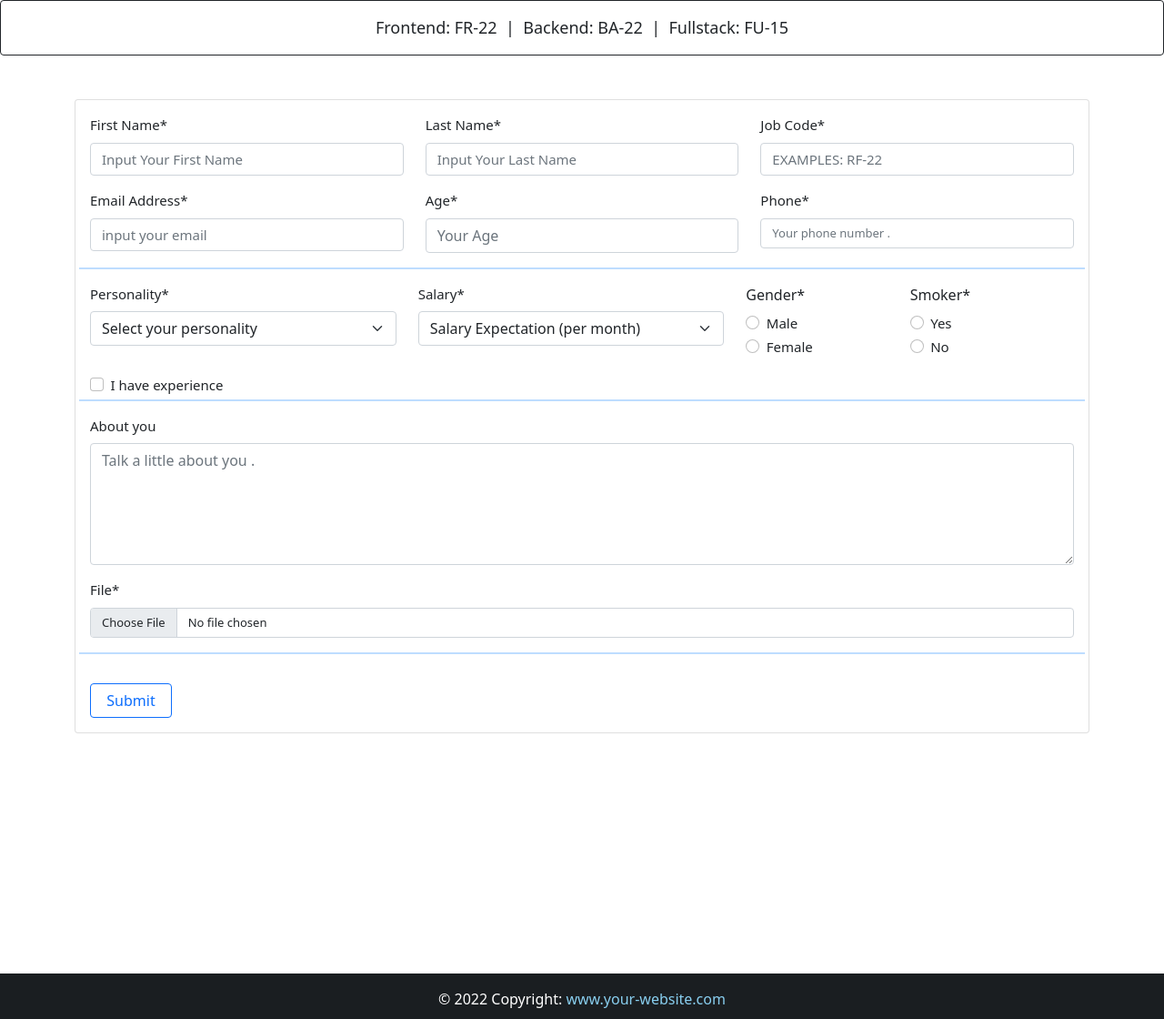
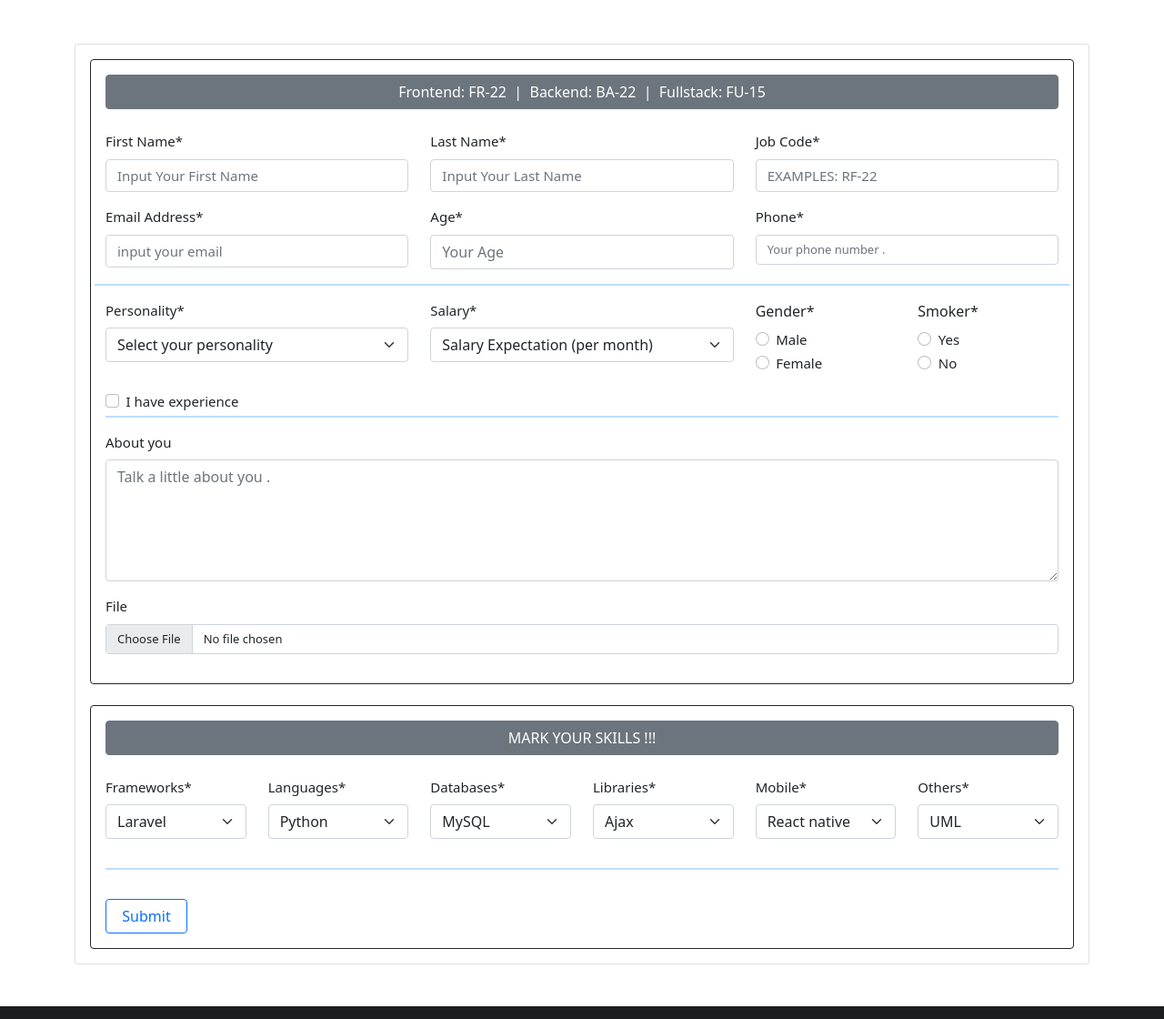
Before and after one commit to LJJain/django_crispy_form, a Django app: page / in a window 1280 px wide. Shown: the part 56-1176 px from the top of the page at 91% size. Run offline with Django 4.2, Linux system fonts and the light colour scheme; some libraries are stand-ins or nearby versions.

Commit message:
method clean

```diff
--- a/app/forms.py
+++ b/app/forms.py
@@ -1,5 +1,6 @@
 from django import forms
 from django.core.validators import RegexValidator
+from django.core.exceptions import ValidationError
 
 from .models import Candidate
 
@@ -20,6 +21,7 @@ class CandidateForm(forms.ModelForm):
         label='First Name', min_length=3, max_length=50,
         validators=[RegexValidator(r'^[a-zA-Z\s-]*$',
         message='Only letters is allowed !')],
+        error_messages= {'required':'First Name Can Not Be Empty !',},
         widget=forms.TextInput(
             attrs={
                 'placeholder': 'Input your First name',
@@ -49,6 +51,7 @@ class CandidateForm(forms.ModelForm):
             attrs={
                 'placeholder':'Examples: RF-22',
                 'style': 'font-size: 15px; text-transform: uppercase',
+                'data-mask': 'AA-00',
             }
         )
     )
@@ -102,7 +105,7 @@ class CandidateForm(forms.ModelForm):
 
     # File (Upload)
     file = forms.FileField(
-        required=True,
+        required=False,
         widget=forms.ClearableFileInput(
             attrs={
                 'style': 'font-size: 13px;'
@@ -146,11 +149,12 @@ class CandidateForm(forms.ModelForm):
         widgets = {
             # Phone
             'phone':forms.TextInput(
-                # attrs={
-                #     'style':'font-size:13px', #CSS
-                #     'placeholder': 'Your phone number .',
-                #     'data-mask':'(00) 0000-0000',
-                # }
+                attrs={
+                    'style':'font-size:13px', #CSS
+                    'placeholder': 'Your phone number .',
+                    'data-mask':'(00) 0000-0000',
+                    'autocomplete': 'off',
+                }
             ),
 
             # Salary
@@ -197,13 +201,20 @@ class CandidateForm(forms.ModelForm):
         self.fields["personality"].choices = [('', 'Select your personality'),] + list(self.fields["personality"].choices)[1:]
 
         # 5) WEDGETS (inside/outside)
-        self.fields['phone'].widget.attrs.update(
-            {
-               'style':'font-size:13px',
-               'placeholder': 'Your phone number .',
-               'data-mask':'(00) 0000-0000',
-            }
-        )
+        # self.fields['phone'].widget.attrs.update(
+        #     {
+        #        'style':'font-size:13px',
+        #        'placeholder': 'Your phone number .',
+        #        'data-mask':'(00) 0000-0000',
+        #     }
+        # )
+
+        # 6) ERROR MESSAGES
+        # self.fields['lastname'].error_messages.update(
+        #     {
+        #         'required': 'Last Name Can Not Be Empty !'
+        #     }
+        # )
 
         # ================ ADVANCED CONTROL PANEL (multiple <Inputs>)| READONLY/DISABLE | BY 'LOOP FOR' IN [ARRAY]  ================
         # 1) READONLY
@@ -215,3 +226,61 @@ class CandidateForm(forms.ModelForm):
         # disabled = ['personality', 'salary', 'gender', 'smoker']
         # for field in disabled:
         #     self.fields[field].widget.attrs['disabled'] = 'true'
+
+        # 3) ERROR MESSAGES
+        # error_messages = ['email', 'phone', 'age']
+        # for field in error_messages:
+        #     self.fields[field].error_messages.update(
+        #         {
+        #             'required': 'Can Not Be Empty',
+        #         }
+        #     )
+
+        # 4) FONT SIZE
+        # font_size = ['email', 'phone', 'age']
+        # for field in font_size:
+        #     self.fields[field].widget.attrs.update(
+        #         {
+        #             'style':'font-size: 13 px',
+        #         }
+        #     )
+    #======================= END SUPER FUNCTIONS =========================|
+
+    # ================== FUNCTION (METHOD CLEAN) ===========================|
+    # ==================1. FUNCTIONS TO PREVENT DUPLICATED ENTRIES =========|
+    # METHOD 1 (LOOP FOR)
+    # def clean_email(self):
+    #     email = self.cleaned_data.get('email')
+    #     for obj in Candidate.objects.all():
+    #         if obj.email == email:
+    #             raise forms.ValidationError('Denied ! ' + email + ' is already registered !')
+    #     return email
+
+    # METHOD 2 (if statement w/ filter)
+    def clean_email(self):
+        email = self.cleaned_data.get('email')
+        if Candidate.objects.filter(email=email).exists():
+            raise forms.ValidationError('Denied ! {} is already registered !'.format(email))
+        return email
+
+    # ================== 2. JOB CODE (JOB CODE VALIDATION) =========|
+    def clean_job(self):
+        job = self.cleaned_data.get('job')
+        if job == 'FR-22' or job == 'BA-10' or job=='FU-15':
+            return job
+        else:
+            raise forms.ValidationError('This Code is Invalid !')
+
+    # ================== 3. Age (Range: 18-65) =========|
+    def clean_age(self):
+        age = self.cleaned_data.get('age')
+        if age < 18 or age > 65:
+            raise forms.ValidationError('Age must be between 18 and 65')
+        return age
+
+    # ================== 4. Phone (Prevent incomplete values) =========|
+    def clean_phone(self):
+        phone = self.cleaned_data.get('phone')
+        if len(phone) != 10:
+            raise forms.ValidationError('Wrong phone number !')
+        return phone
--- a/app/models.py
+++ b/app/models.py
@@ -27,11 +27,56 @@ SMOKER = (
 
 # Multiple Checkboxes
 FRAMEWORKS = (
-    # ('Laravel', 'Laravel'),
+    ('Laravel', 'Laravel'),
     ('Angular', 'Angular'),
     ('Dango', 'Dango'),
     ('Flask', 'Flask'),
     ('Vue', 'Vue'),
+    ('Others', 'Others'),
+)
+
+LANGUAGES = (
+    ('Python', 'Python'),
+    ('Java', 'Java'),
+    ('Javascript', 'Javascript'),
+    ('C++', 'C++'),
+    ('Ruby', 'Ruby'),
+    ('Others', 'Others'),
+)
+
+DATABASES = (
+    ('MySQL', 'MySQL'),
+    ('Postgree', 'Postgree'),
+    ('MongoDB', 'MongoDB'),
+    ('SqLite3', 'SqLite3'),
+    ('Oracle', 'Oracle'),
+    ('Others', 'Others'),
+)
+
+LIBRARIES = (
+    ('Ajax', 'Ajax'),
+    ('Jquery', 'Jquery'),
+    ('React.js', 'React.js'),
+    ('Chart.js', 'Chart.js'),
+    ('Gsap', 'Gsap'),
+    ('Others', 'Others'),
+)
+
+MOBILE = (
+    ('React native', 'React native'),
+    ('Kivy', 'Kivy'),
+    ('Flutter', 'Flutter'),
+    ('Ionic', 'Ionic'),
+    ('Xamarim', 'Xamarim'),
+    ('Others', 'Others'),
+)
+
+OTHERS = (
+    ('UML', 'UML'),
+    ('SQL', 'SQL'),
+    ('Docker', 'Docker'),
+    ('GIT', 'GIT'),
+    ('GraphQL', 'GraphQL'),
     ('Others', 'Others'),
 )
 
@@ -58,8 +103,14 @@ class Candidate(models.Model):
     Situation = models.CharField(max_length=100, null=True, choices=SITUATION, default='Pending')
     created = models.DateTimeField(auto_now_add=True)
 
+    company_note = models.TextField(blank=True)
     # Multiple Checkboxes
     frameworks = MultiSelectField(max_length=50, choices=FRAMEWORKS, default="")
+    languages = MultiSelectField(max_length=50, choices=LANGUAGES, default="")
+    databases = MultiSelectField(max_length=50, choices=DATABASES, default="")
+    libraries = MultiSelectField(max_length=50, choices=LIBRARIES, default="")
+    mobile = MultiSelectField(max_length=50, choices=MOBILE, default="")
+    others = MultiSelectField(max_length=50, choices=OTHERS, default="")
 
     # Capitalize the first and last name
     def clean(self):
@@ -68,3 +119,11 @@ class Candidate(models.Model):
 
     def __str__(self):
         return self.firstname
+
+    # Concatenate F-name+L-name (Admin-Table)
+    def name(obj):
+        return "%s %s" % (obj.firstname, obj.lastname)
+
+    # Concatenate (When clicking over the candidates)
+    def __str__(self):
+        return self.firstname+" "+self.lastname
--- a/app/static/css/style.css
+++ b/app/static/css/style.css
@@ -10,6 +10,6 @@ html, body {
     min-height: 100%;
     margin-bottom: -50px;
 }
-#footer, .push {
+#footer .push {
     height: 50px;
 }
--- a/app/templates/home.html
+++ b/app/templates/home.html
@@ -4,14 +4,64 @@
 {% load crispy_forms_tags %}
 
 {% block content %}
-<div class="card p-3 border-dark text-center" style="font-size: 18px;">
-    Frontend: FR-22 &nbsp;|&nbsp; Backend: BA-22 &nbsp;|&nbsp; Fullstack: FU-15
+
+<div class="container mt-3" style="font-size: 15px;">
+    <!-- 1) [All Fields] Error Messages from forms.py
+    {% for field in forms %}
+        {% for error in field.errors %}
+            <div class="alert alert-danger alert-dismissible fade show text-center" role="alert">
+                {{error|escape}}
+                <button type="button" class="btn btn-close" data-bs-dismaiss="alert" aria-label="Close"></button>
+            </div>
+        {% endfor %}
+    {% endfor %}
+    -->
+
+    <!-- 2) [Individual] Error Messages from forms.py -->
+    <!-- Note: (striptags) remove <li> -->
+    <!--
+    {% if forms.errors  %}
+        <div class="alert alert-danger alert-dismissible fade show text-center" role="alert">
+            {{forms.email.errors|striptags}}
+            <button type="button" class="btn btn-close" data-bs-dismaiss="alert" aria-label="Close"></button>
+        </div>
+    {% endif %}
+    -->
+
+    <!-- 3) SweetAlert -->
+    <!--
+    {% if forms.errors  %}
+        <script src="https://unpkg.com/sweetalert/dist/sweetalert.min.js"></script>
+        <script>
+            var m = "{{forms.email.errors|striptags}}";
+            swal("Denied !", m, "error")
+
+        </script>
+    {% endif %}
+    -->
+
+    <!-- message from backend (success - views.py)-->
+    <div class="mt-5 text-center">
+        {% for message in messages %}
+            {% if message.tags == 'success' %}
+            <div class="alert alert-primary alert-dismissible fade show" role="alert">
+                {{message}}
+                <a href="{% url 'home' %}" type="button" class="btn btn-close" data-bs-dismaiss="alert" aria-label="Close"></a>
+            </div>
+            {% endif %}
+        {% endfor %}
     </div>
 
-<div class="container mt-3" style="width: 95%; font-size: 15px;">
-    <form method="post" enctype="multipart/form-data" class="card p-3 mt-5" autocomplete="off" novalidate>
+    <!-- form -->
+    <form method="post" enctype="multipart/form-data" class="card p-3 mt-5" novalidate>
         {% csrf_token %}
         <!-- {{forms|crispy}} -->
+        <!-- card 1 -->
+        <div class="card border-dark p-3">
+            <span class="btn btn-secondary mb-4" style="cursor:default">
+                Frontend: FR-22 &nbsp;|&nbsp; Backend: BA-22 &nbsp;|&nbsp; Fullstack: FU-15
+            </span>
+
             <div class="row">
                 <div class="col-4">
                     {{forms.firstname|as_crispy_field}}
@@ -22,7 +72,9 @@
                 <div class="col-4">
                     {{forms.job|as_crispy_field}}
                 </div>
+            </div>
 
+            <div class="row">
                 <div class="col-4">
                     {{forms.email|as_crispy_field}}
                 </div>
@@ -33,6 +85,7 @@
                     {{forms.phone|as_crispy_field}}
                 </div>
                 <hr style="border: 1px solid #007bff;">
+            </div>
 
             <div class="row">
                 <div class="col-4">{{forms.personality|as_crispy_field}}</div>
@@ -46,23 +99,31 @@
 
             {{forms.messages|as_crispy_field}}
             {{forms.file|as_crispy_field}}
+        </div>
+        <br>
+
+        <!-- card 2 -->
+        <div class="card border-dark p-3">
+            <span class="btn btn-secondary mb-4" style="cursor:default">
+                MARK YOUR SKILLS !!!
+            </span>
+
+            <div class="row">
+                <div class="col-2">{{forms.frameworks|as_crispy_field}}</div>
+                <div class="col-2">{{forms.languages|as_crispy_field}}</div>
+                <div class="col-2">{{forms.databases|as_crispy_field}}</div>
+                <div class="col-2">{{forms.libraries|as_crispy_field}}</div>
+                <div class="col-2">{{forms.mobile|as_crispy_field}}</div>
+                <div class="col-2">{{forms.others|as_crispy_field}}</div>
+            </div>
+
             <hr style="border: 1px solid #007bff;">
+            <button type="submit" class="btn btn-outline-primary mt-3" style="width: 90px;">Submit</button>
         </div>
-        <button type="submit" class="btn btn-outline-primary mt-3" style="width: 90px;">Submit</button>
+
     </form>
-
-    <!-- message from backend -->
-    <div class="mt-5 ">
-        {% for message in messages %}
-            {% if message.tags == 'success' %}
-            <div class="text-center alert alert-primary alert-dismissible fade show" role="alert">
-                {{message}}
-                <a href="{% url 'home' %}" type="button" class="btn btn-close" data-bs-dismaiss="alert" aria-label="Close"></a>
-            </div>
-            {% endif %}
-        {% endfor %}
-    </div>
 
 </div>
 <br><br><br><br>
+
 {% endblock %}
```
Also changed, not shown: app/admin.py (+11 -1 lines), README.md, app/migrations/0012_candidate_databases_candidate_languages_and_more.py (added), app/migrations/0013_candidate_company_note.py (added), db.sqlite3, 1 other file. Lines whose indentation alone changed are shown as unchanged.
